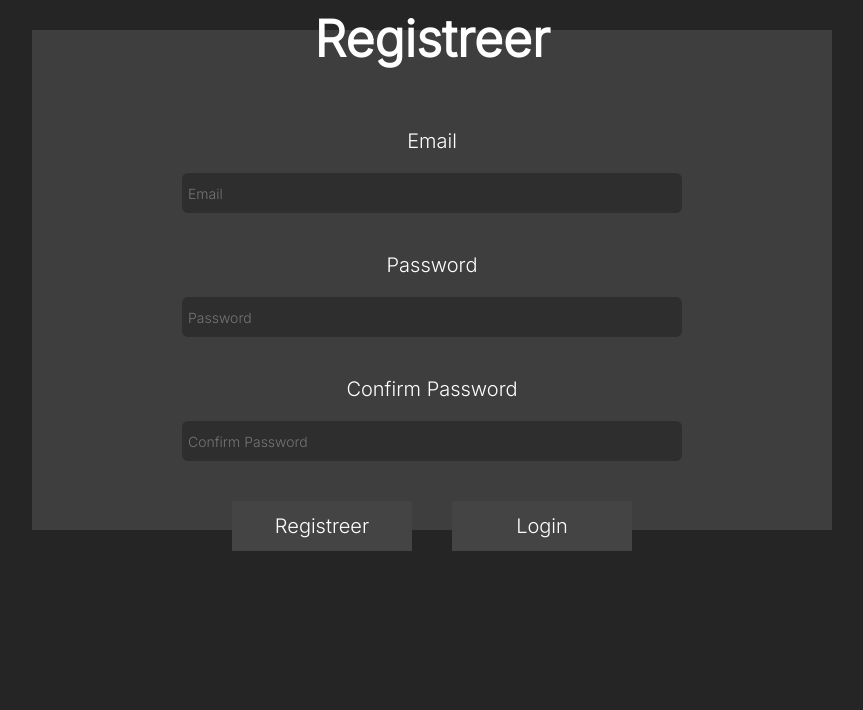
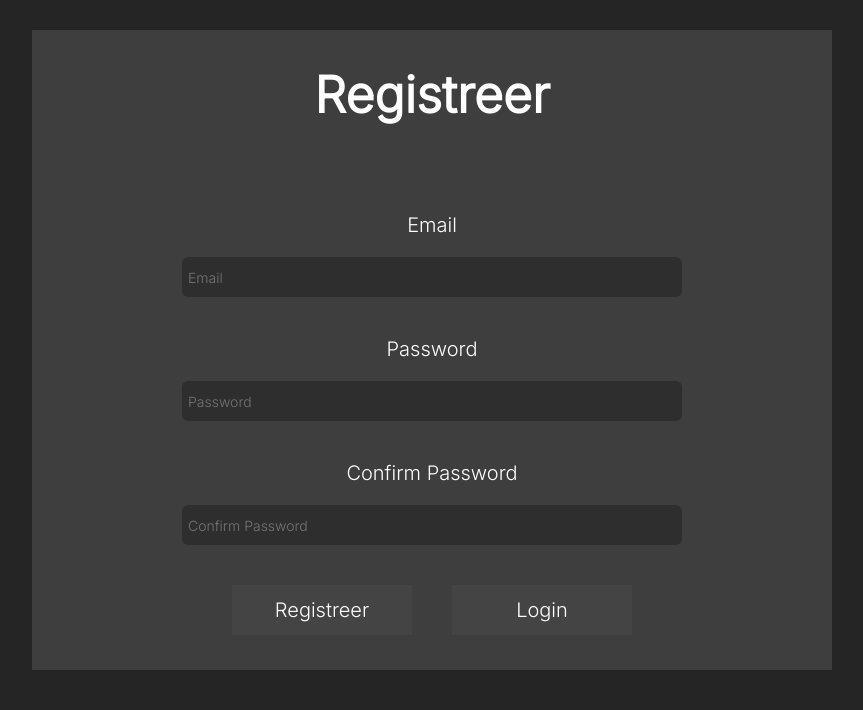
Before and after one commit to TBJ-D/pro-prak4, a PHP site: page /register.php in a window 1280 px wide. Shown: the part 90-800 px from the top of the page, without its empty margins (208-1071 px from the left). Run offline with PHP 8.4, Linux system fonts and the light colour scheme; style sheets or scripts are compiled from the project's sources.

Commit message:
register background

```diff
--- a/scss/contact.scss
+++ b/scss/contact.scss
@@ -27,7 +27,7 @@ form {
         font-weight: 600;
         text-align: center;
         font-size: 50;
-        margin-bottom: 2rem;
+        margin-bottom: 3.4rem;
 
     }
 
@@ -48,7 +48,7 @@ form {
     #onderwerp,
     #inhoud {
         width: 30rem;
-        height: 2rem;
+        height: 1rem;
 
     }
 
--- a/scss/register.scss
+++ b/scss/register.scss
@@ -2,11 +2,13 @@ main#register {
     display: flex;
     justify-content: center;
     align-items: center;
+
     .form-container {
         display: flex;
         justify-content: center;
         align-items: center;
     }
+
     .form-background {
         background-color: #3E3E3E;
         display: flex;
@@ -14,23 +16,28 @@ main#register {
         margin-top: 6rem;
         padding: 2rem;
         width: 40rem;
-        height: 25rem;
+        height: 32rem;
     }
+
     form {
         display: flex;
         flex-direction: column;
         align-items: center;
+
         input {
             width: 25rem;
             height: 2rem;
         }
+
         div#buttons {
             display: flex;
             gap: 2rem;
+
             a {
                 font-size: 1rem;
             }
         }
+
         div.berichten {
             background-color: #4E4E4E;
             width: 35rem;
@@ -39,10 +46,11 @@ main#register {
             gap: .1rem;
             display: flex;
             flex-direction: column;
+
             div.bericht {
                 display: flex;
                 flex-direction: column;
-                background-color: rgba(0,0,0,.5);
+                background-color: rgba(0, 0, 0, .5);
                 width: 100%;
                 height: 5rem;
             }
```
Also changed, not shown: scss/paginaoverzicht.scss (+9 -3 lines).
